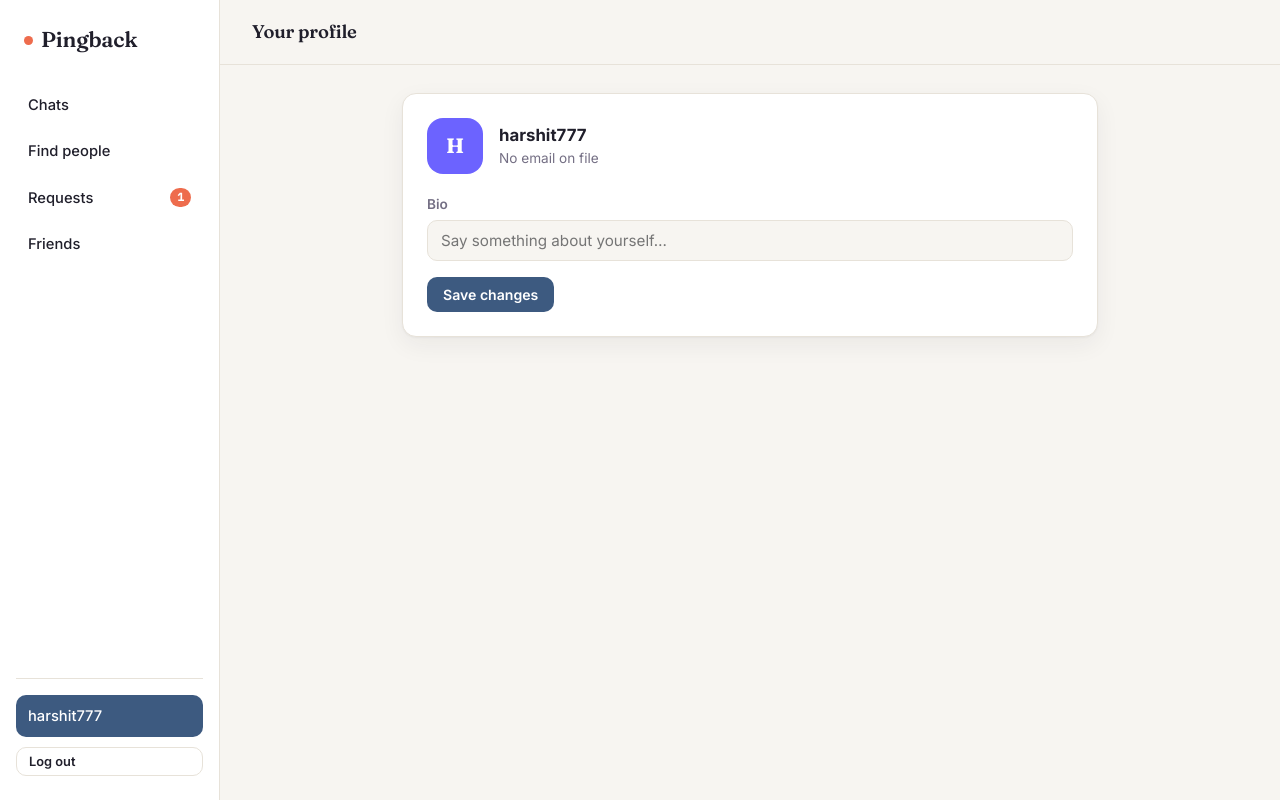
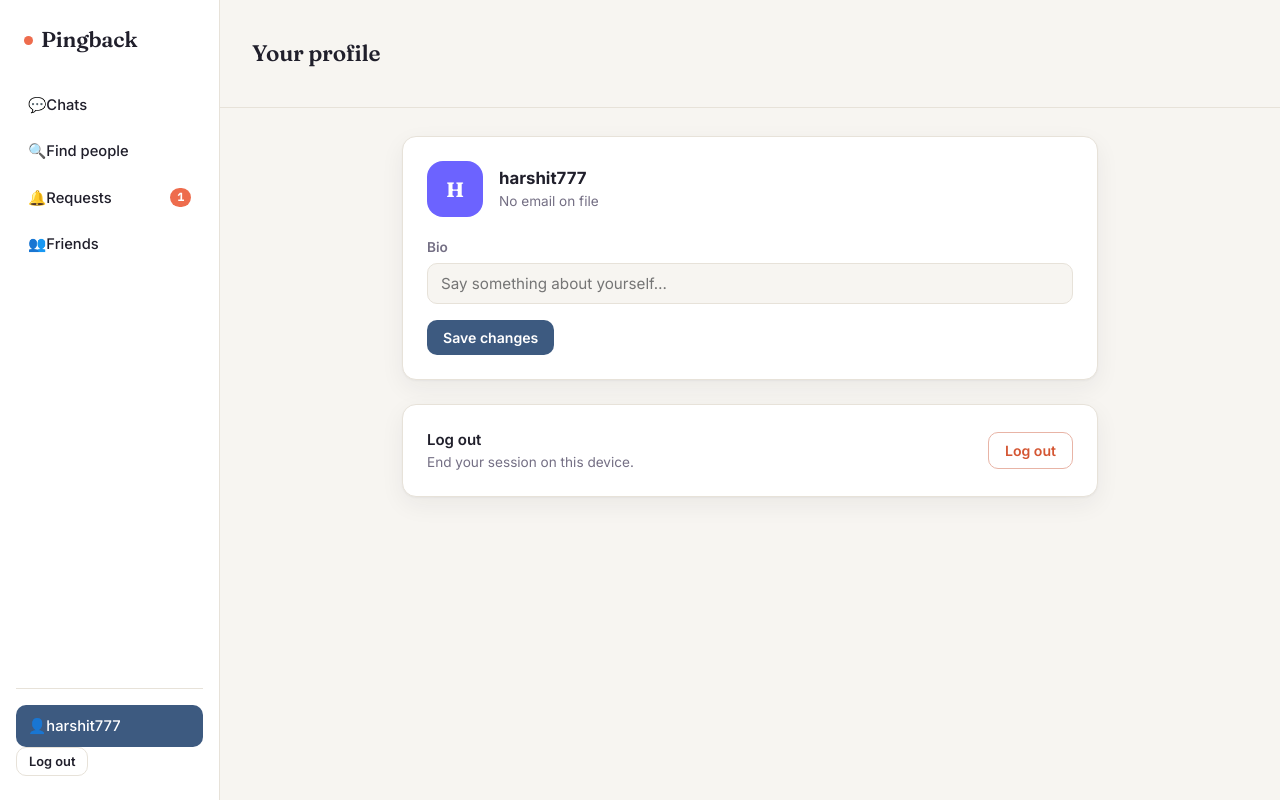
Before and after one commit to Luci77777/Chat, a Django app: page /accounts/profile/ in a window 1280 px wide. Run offline with Django 5.2, Linux system fonts and the light colour scheme; a user stored in the database is signed in; data comes from the database, SQL or seed files in the repository; tables that the repository leaves empty hold one stand-in row (values such as "Sample post").

Commit message:
Add files via upload

```diff
--- a/templates/accounts/login.html
+++ b/templates/accounts/login.html
@@ -1,8 +1,8 @@
 {% extends "base.html" %}
 {% block title %}Log in · Pingback{% endblock %}
 {% block auth_body %}
-<div style="min-height:100vh; display:flex; align-items:center; justify-content:center; padding:20px;">
-  <div class="card" style="width:360px;">
+<div class="auth-wrap">
+  <div class="card auth-card">
     <div class="brand" style="margin-bottom:22px;"><span class="dot"></span><span>Pingback</span></div>
     <h2 style="margin:0 0 4px 0; font-size:1.3rem;">Welcome back</h2>
     <p class="text-muted" style="margin-top:0; margin-bottom:20px; font-size:0.88rem;">Log in to see your messages.</p>
@@ -21,7 +21,7 @@
         <label for="{{ form.password.id_for_label }}">Password</label>
         {{ form.password }}
       </div>
-      <button class="btn btn-primary" style="width:100%; justify-content:center;" type="submit">Log in</button>
+      <button class="btn btn-primary btn-block" type="submit">Log in</button>
     </form>
     <p class="text-muted" style="font-size:0.85rem; margin-top:18px; text-align:center;">
       New here? <a href="{% url 'accounts:signup' %}">Create an account</a>
--- a/templates/accounts/profile.html
+++ b/templates/accounts/profile.html
@@ -1,7 +1,7 @@
 {% extends "base.html" %}
 {% block title %}Your profile · Pingback{% endblock %}
 {% block body %}
-<div class="topbar"><h2 style="margin:0; font-size:1.15rem;">Your profile</h2></div>
+<div class="topbar"><h2>Your profile</h2></div>
 <div class="content">
   {% if messages %}
     <div class="messages-fw">
@@ -10,11 +10,11 @@
   {% endif %}
 
   <div class="card">
-    <div style="display:flex; align-items:center; gap:16px; margin-bottom:20px;">
+    <div style="display:flex; align-items:center; gap:16px; margin-bottom:20px; flex-wrap:wrap;">
       <div class="avatar lg" style="background:{{ user.avatar_color }};">{{ user.username|first|upper }}</div>
-      <div>
-        <div style="font-weight:700; font-size:1.05rem;">{{ user.username }}</div>
-        <div class="text-muted" style="font-size:0.85rem;">{{ user.email|default:"No email on file" }}</div>
+      <div style="min-width:0;">
+        <div style="font-weight:700; font-size:1.05rem; overflow-wrap:anywhere;">{{ user.username }}</div>
+        <div class="text-muted" style="font-size:0.85rem; overflow-wrap:anywhere;">{{ user.email|default:"No email on file" }}</div>
       </div>
     </div>
     <form method="post">
@@ -26,5 +26,18 @@
       <button class="btn btn-primary" type="submit">Save changes</button>
     </form>
   </div>
+
+  <div class="card mt-24">
+    <div class="row-between" style="flex-wrap:wrap; gap:12px;">
+      <div>
+        <div style="font-weight:600;">Log out</div>
+        <div class="text-muted" style="font-size:0.85rem;">End your session on this device.</div>
+      </div>
+      <form method="post" action="{% url 'accounts:logout' %}">
+        {% csrf_token %}
+        <button class="btn btn-danger" type="submit">Log out</button>
+      </form>
+    </div>
+  </div>
 </div>
 {% endblock %}
--- a/templates/base.html
+++ b/templates/base.html
@@ -3,7 +3,11 @@
 <html lang="en">
 <head>
   <meta charset="UTF-8">
-  <meta name="viewport" content="width=device-width, initial-scale=1.0">
+  <meta name="viewport" content="width=device-width, initial-scale=1.0, viewport-fit=cover">
+  <meta name="theme-color" content="#F7F5F1">
+  <meta name="apple-mobile-web-app-capable" content="yes">
+  <meta name="apple-mobile-web-app-status-bar-style" content="default">
+  <meta name="mobile-web-app-capable" content="yes">
   <title>{% block title %}Pingback{% endblock %}</title>
   <link rel="stylesheet" href="{% static 'css/style.css' %}">
 </head>
@@ -13,26 +17,26 @@
   <aside class="sidebar" data-notify-url="{% url 'chat:notify_summary' %}">
     <div class="brand"><span class="dot"></span><span>Pingback</span></div>
     <a class="nav-link {% if request.resolver_match.url_name == 'inbox' %}active{% endif %}" href="{% url 'chat:inbox' %}">
-      <span class="label">Chats</span>
+      <span class="label-row"><span class="icon" aria-hidden="true">💬</span><span class="label">Chats</span></span>
       <span class="badge" id="chats-badge" style="{% if not unread_messages_count %}display:none;{% endif %}">{{ unread_messages_count }}</span>
     </a>
     <a class="nav-link {% if request.resolver_match.url_name == 'search' %}active{% endif %}" href="{% url 'friends:search' %}">
-      <span class="label">Find people</span>
+      <span class="label-row"><span class="icon" aria-hidden="true">🔍</span><span class="label">Find people</span></span>
     </a>
     <a class="nav-link {% if request.resolver_match.url_name == 'requests' %}active{% endif %}" href="{% url 'friends:requests' %}">
-      <span class="label">Requests</span>
+      <span class="label-row"><span class="icon" aria-hidden="true">🔔</span><span class="label">Requests</span></span>
       <span class="badge" id="requests-badge" style="{% if not pending_requests_count %}display:none;{% endif %}">{{ pending_requests_count }}</span>
     </a>
     <a class="nav-link {% if request.resolver_match.url_name == 'list' %}active{% endif %}" href="{% url 'friends:list' %}">
-      <span class="label">Friends</span>
+      <span class="label-row"><span class="icon" aria-hidden="true">👥</span><span class="label">Friends</span></span>
     </a>
-    <div class="sidebar-footer stack">
+    <div class="sidebar-footer">
       <a class="nav-link {% if request.resolver_match.url_name == 'profile' %}active{% endif %}" href="{% url 'accounts:profile' %}">
-        <span class="label">{{ user.username }}</span>
+        <span class="label-row"><span class="icon" aria-hidden="true">👤</span><span class="label">{{ user.username }}</span></span>
       </a>
       <form method="post" action="{% url 'accounts:logout' %}">
         {% csrf_token %}
-        <button class="btn btn-ghost btn-sm" style="width:100%;" type="submit">Log out</button>
+        <button class="btn btn-ghost btn-sm btn-block" type="submit">Log out</button>
       </form>
     </div>
   </aside>
--- a/templates/chat/inbox.html
+++ b/templates/chat/inbox.html
@@ -1,7 +1,7 @@
 {% extends "base.html" %}
 {% block title %}Chats · Pingback{% endblock %}
 {% block body %}
-<div class="topbar"><h2 style="margin:0; font-size:1.15rem;">Chats</h2></div>
+<div class="topbar"><h2>Chats</h2></div>
 <div class="content">
   <div class="card" id="inbox-card" data-inbox-url="{% url 'chat:inbox_data' %}" data-room-base="/chat/with/">
     {% if not conversations %}
--- a/templates/friends/search.html
+++ b/templates/friends/search.html
@@ -1,7 +1,7 @@
 {% extends "base.html" %}
 {% block title %}Find people · Pingback{% endblock %}
 {% block body %}
-<div class="topbar"><h2 style="margin:0; font-size:1.15rem;">Find people</h2></div>
+<div class="topbar"><h2>Find people</h2></div>
 <div class="content">
   {% if messages %}
     <div class="messages-fw">
@@ -33,6 +33,7 @@
             <div class="name">{{ u.username }}</div>
             {% if u.bio %}<div class="sub">{{ u.bio }}</div>{% endif %}
           </div>
+          <div class="row-actions">
             {% if u.relation == 'friends' %}
               <a class="btn btn-ghost btn-sm" href="{% url 'chat:room' u.username %}">Message</a>
             {% elif u.relation == 'pending_sent' %}
@@ -43,6 +44,7 @@
               <a class="btn btn-primary btn-sm" href="{% url 'friends:send_request' u.username %}">Add friend</a>
             {% endif %}
           </div>
+        </div>
       {% endfor %}
     {% endif %}
   </div>
```
Also changed, not shown: templates/accounts/signup.html (+6 -6 lines), templates/chat/room.html (+6 -6 lines), templates/friends/list.html (+6 -4 lines), templates/friends/requests.html (+8 -4 lines). Lines whose indentation alone changed are shown as unchanged.
